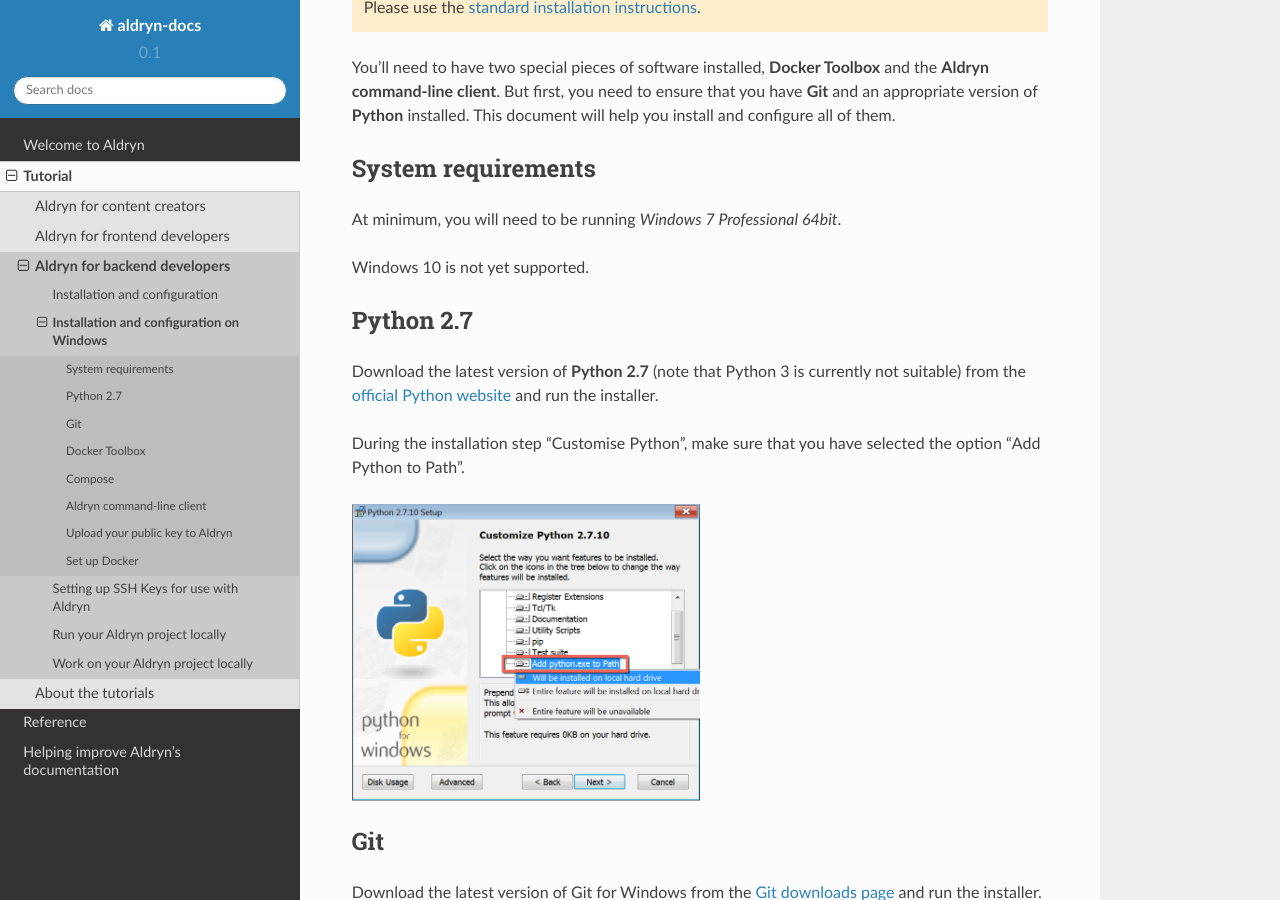
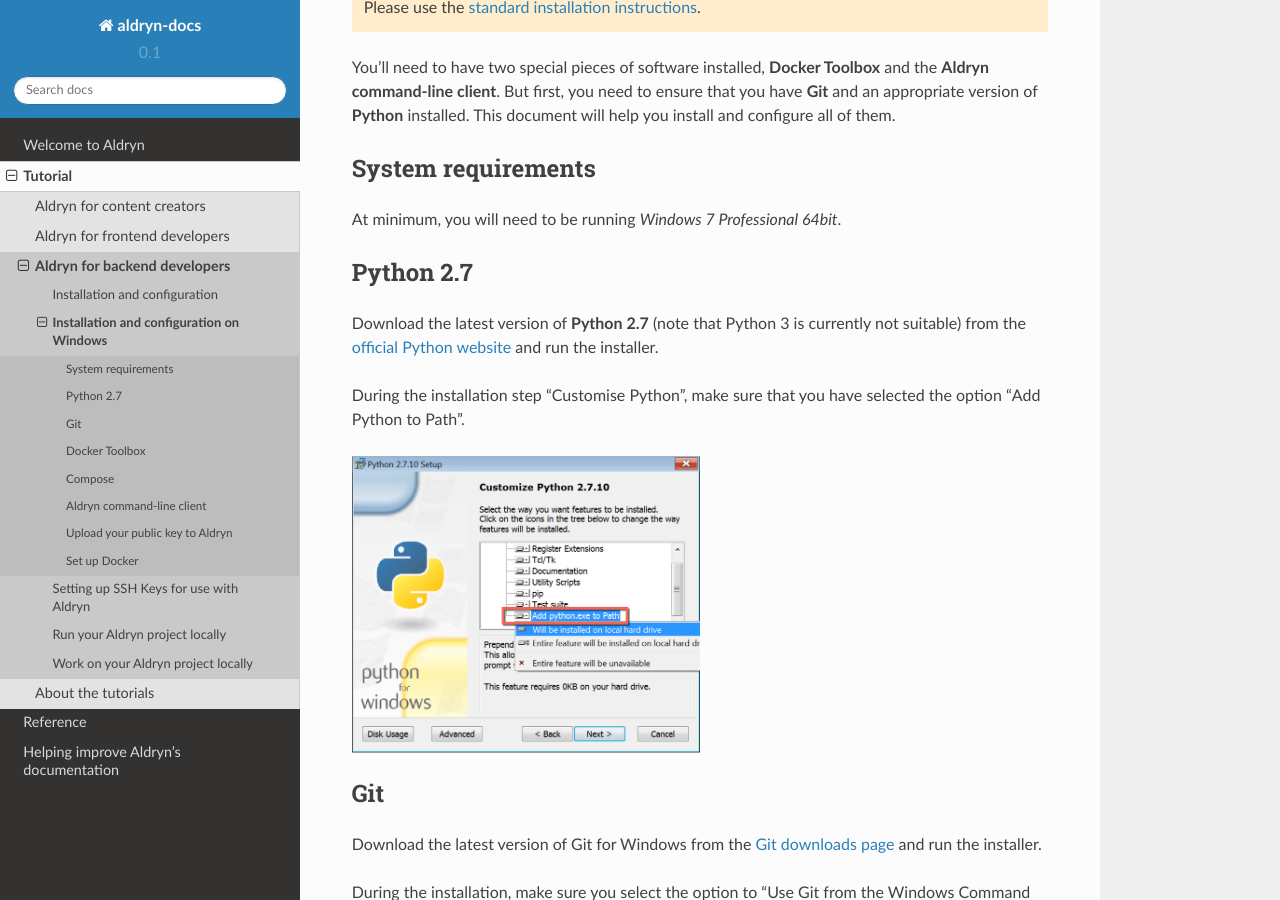
Before and after one commit to aldryn/aldryn-docs, a Sphinx documentation site: the page built from docs/tutorial/commandline/installation_windows.rst, in a window 1280 px wide and 900 px high, scrolled down 325 px. Built offline with Sphinx 7.4.7 and the Read the Docs theme 2.0.0, drawn with Linux system fonts in a browser that asks for light colours.

Commit message:
Note support for Windows 10

```diff
--- a/docs/tutorial/commandline/installation_windows.rst
+++ b/docs/tutorial/commandline/installation_windows.rst
@@ -19,8 +19,6 @@
 *******************
 
 At minimum, you will need to be running *Windows 7 Professional 64bit*.
-
-Windows 10 is not yet supported.
 
 
 **********
--- a/docs/tutorial/commandline/local_project_setup.rst
+++ b/docs/tutorial/commandline/local_project_setup.rst
@@ -116,7 +116,8 @@
 
 .. note:: **Microsoft Windows users**
 
-    If you are using Windows and Internet Explorer/Edge, you may find that the browser does display the page when running ``aldryn project up``. In this case, you either:
+    If you are using Windows and Internet Explorer/Edge, you may find that the browser does display
+    the page when running ``aldryn project up``. In this case, you either:
 
     * copy the URL from IE/Edge to another browser such as Firefox or Chrome
     * set Firefox or Chrome as your default browser
```
